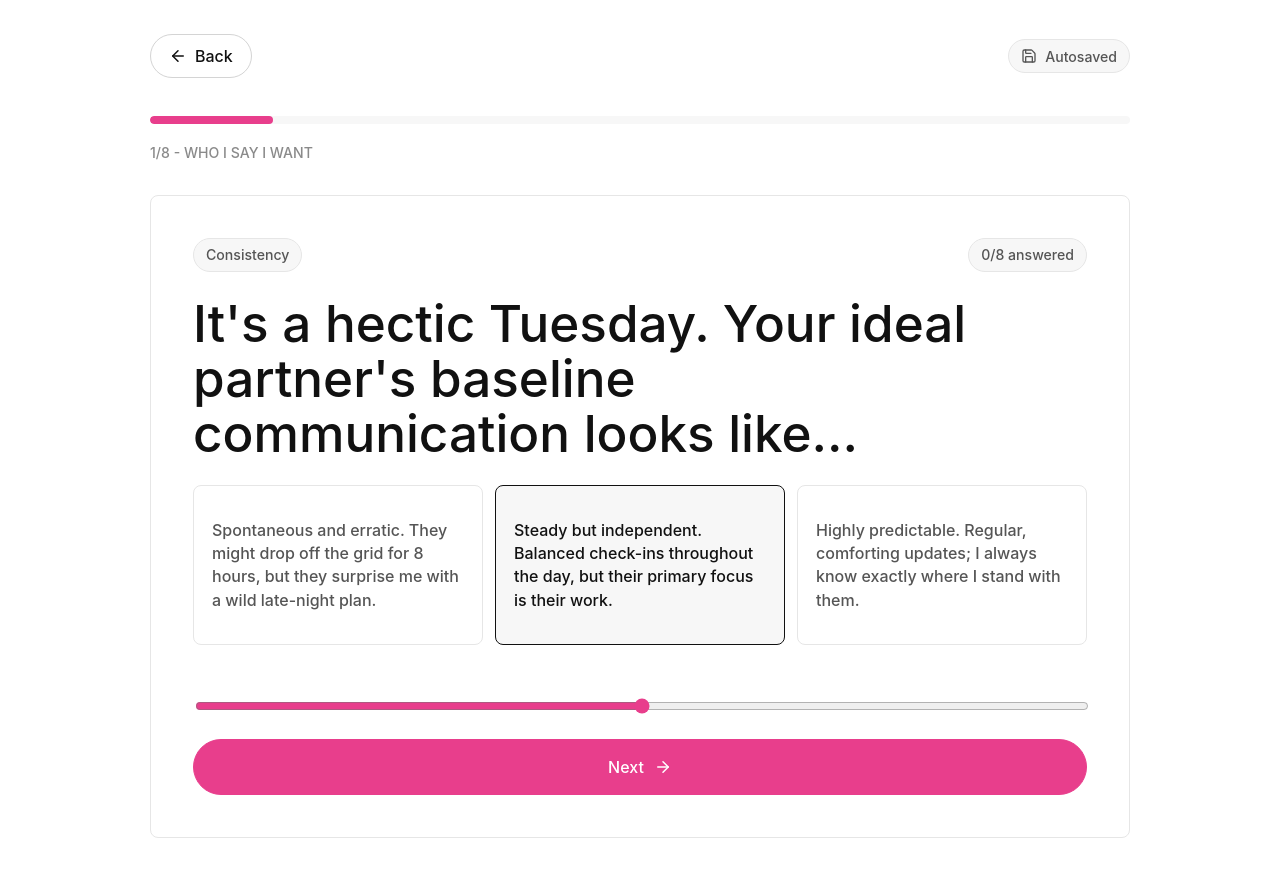
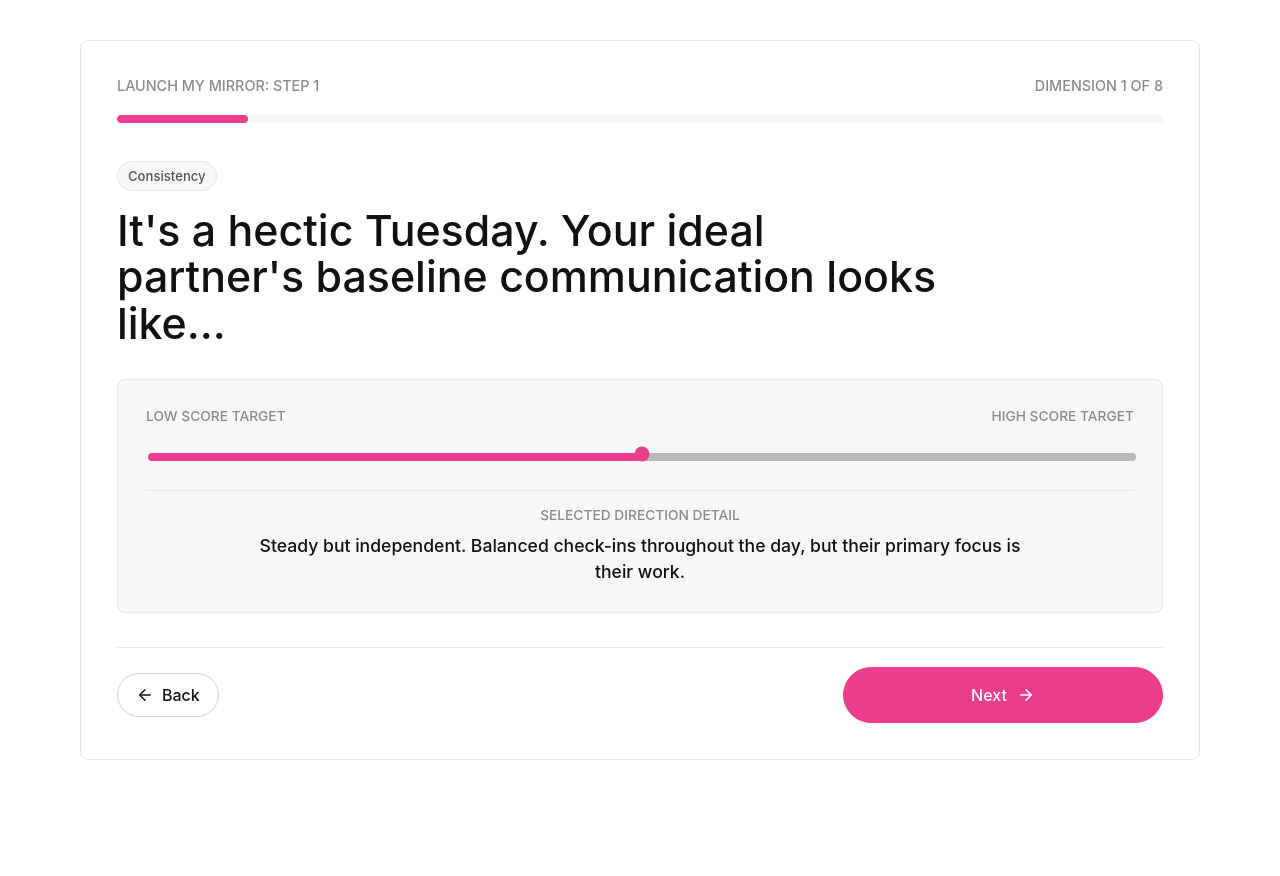
Before and after one commit to snepraj2709/Dating-Mirage, a React (Vite) app: page / in a window 1280 px wide. Both pictures are taken after a click on the button "Start". Shown: the top 876 px of the page. After the commit the page ends 800 px from the top, so only its background shows below. Built offline with nearby package versions, Linux system fonts and the light colour scheme; no server answers.

Commit message:
step 1 card design locked

```diff
--- a/src/components/Step1IdealFlow.tsx
+++ b/src/components/Step1IdealFlow.tsx
@@ -1,5 +1,5 @@
-import { useMemo, useState } from 'react';
-import { ArrowLeft, ArrowRight, Save } from 'lucide-react';
+import { type CSSProperties, useMemo, useState } from 'react';
+import { ArrowLeft, ArrowRight } from 'lucide-react';
 import { sliderQuestions } from '../data/datingMirrorContent';
 import { baselineVector, clampScore } from '../lib/scoring';
 import { loadIdealDraft, saveIdealDraft } from '../lib/localState';
@@ -23,7 +23,6 @@ export function Step1IdealFlow({ isSaving, saveError, onBack, onComplete }: Step
   const value = answers[question.key] ?? 5.5;
   const progress = activeIndex + 1;
   const isLast = activeIndex === sliderQuestions.length - 1;
-  const completedCount = sliderQuestions.filter((item) => answers[item.key] !== undefined).length;
 
   const updateAnswer = (key: DimensionKey, rawValue: number) => {
     const nextValue = clampScore(rawValue);
@@ -57,60 +56,41 @@ export function Step1IdealFlow({ isSaving, saveError, onBack, onComplete }: Step
     setActiveIndex((index) => index - 1);
   };
 
-  const highlightClass = value < 4 ? 'left' : value > 7 ? 'right' : 'center';
+  const selectedDetail =
+    value < 4
+      ? question.leftAnchor
+      : value > 7
+        ? question.rightAnchor
+        : question.centerAnchor;
+  const scorePercent = ((value - 1) / 9) * 100;
 
   return (
-    <main className="flow-screen">
-      <div className="flow-topbar">
-        <button className="ghost-button" onClick={goPrevious}>
-          <ArrowLeft size={18} />
-          {activeIndex === 0 ? 'Back' : 'Previous'}
-        </button>
-        <div className="progress-chip">
-          <Save size={16} />
-          Autosaved
-        </div>
+    <main className="flow-screen ideal-flow-screen">
+      <section className="question-stage" aria-labelledby="ideal-title">
+        <article className="question-card">
+          <div className="question-card-header">
+            <span>Launch my mirror: Step 1</span>
+            <span>
+              Dimension {progress} of {sliderQuestions.length}
+            </span>
           </div>
 
-      <section className="question-stage" aria-labelledby="ideal-title">
           <div className="progress-rail" aria-label={`Question ${progress} of ${sliderQuestions.length}`}>
             <span style={{ width: `${(progress / sliderQuestions.length) * 100}%` }} />
           </div>
-        <p className="eyebrow">
-          {progress}/{sliderQuestions.length} - Who I Say I Want
-        </p>
-        <article className="question-card">
-          <div className="question-card-header">
+
+          <div className="question-card-body">
             <span className="dimension-token">{question.title}</span>
-            <span className="completed-token">{completedCount}/8 answered</span>
-          </div>
             <h2 id="ideal-title">{question.scenario}</h2>
-
-          <div className={`anchor-grid anchor-${highlightClass}`}>
-            <button
-              className="anchor-copy"
-              aria-label="Choose the left anchor"
-              onClick={() => updateAnswer(question.key, 1)}
-            >
-              {question.leftAnchor}
-            </button>
-            <button
-              className="anchor-copy center-anchor"
-              aria-label="Choose the center anchor"
-              onClick={() => updateAnswer(question.key, 5.5)}
-            >
-              {question.centerAnchor}
-            </button>
-            <button
-              className="anchor-copy"
-              aria-label="Choose the right anchor"
-              onClick={() => updateAnswer(question.key, 10)}
-            >
-              {question.rightAnchor}
-            </button>
           </div>
 
-          <div className="slider-wrap">
+          <div className="score-detail-panel">
+            <div className="score-target-row">
+              <span>Low score target</span>
+              <span>High score target</span>
+            </div>
+
+            <div className="score-track">
               <input
                 aria-label={`Preference slider for ${question.title}`}
                 type="range"
@@ -118,16 +98,29 @@ export function Step1IdealFlow({ isSaving, saveError, onBack, onComplete }: Step
                 max="10"
                 step="0.1"
                 value={value}
+                style={{ '--score-percent': `${scorePercent}%` } as CSSProperties}
                 onChange={(event) => updateAnswer(question.key, Number(event.target.value))}
               />
             </div>
 
+            <div className="selected-detail">
+              <span>Selected direction detail</span>
+              <strong>{selectedDetail}</strong>
+            </div>
+          </div>
+
           {saveError && <p className="inline-error">{saveError}</p>}
 
+          <div className="question-card-footer">
+            <button className="ghost-button" onClick={goPrevious}>
+              <ArrowLeft size={18} />
+              {activeIndex === 0 ? 'Back' : 'Previous'}
+            </button>
             <button className="primary-button flow-continue" onClick={goNext} disabled={isSaving}>
               {isSaving ? 'Saving your mirror...' : isLast ? 'Lock my ideal' : 'Next'}
               <ArrowRight size={18} />
             </button>
+          </div>
         </article>
       </section>
     </main>
--- a/src/styles.css
+++ b/src/styles.css
@@ -429,6 +429,14 @@ p {
   padding: 24px 0 48px;
 }
 
+.ideal-flow-screen {
+  display: grid;
+  width: min(1120px, calc(100% - 32px));
+  align-content: center;
+  min-height: 100svh;
+  padding: clamp(12px, 3vh, 28px) 0;
+}
+
 .flow-topbar {
   display: flex;
   min-height: 64px;
@@ -439,8 +447,7 @@ p {
 }
 
 .progress-chip,
-.dimension-token,
-.completed-token {
+.dimension-token {
   display: inline-flex;
   min-height: 34px;
   align-items: center;
@@ -459,6 +466,10 @@ p {
   gap: 18px;
 }
 
+.ideal-flow-screen .question-stage {
+  gap: 0;
+}
+
 .progress-rail {
   height: 8px;
   overflow: hidden;
@@ -476,74 +487,139 @@ p {
 
 .question-card {
   position: relative;
-  overflow: hidden;
-}
-
-.question-card  h2 {
+  overflow: visible;
+}
+
+.question-card h2 {
   max-width: 820px;
-  font-size: clamp(1.7rem, 4vw, 3.25rem);
+  font-size: clamp(1.6rem, 3.35vw, 2.75rem);
   line-height: 1.08;
+}
+
+.ideal-flow-screen .question-card {
+  display: grid;
+  min-height: min(720px, calc(100svh - clamp(24px, 6vh, 56px)));
+  max-height: calc(100svh - clamp(24px, 6vh, 56px));
+  align-content: space-between;
+  gap: clamp(16px, 2.2vh, 28px);
+  padding: clamp(20px, 3vw, 36px);
 }
 
 .question-card-header {
   display: flex;
-  flex-wrap: wrap;
   align-items: center;
   justify-content: space-between;
-  gap: 10px;
-  margin-bottom: 24px;
-}
-
-.anchor-grid {
-  display: grid;
-  grid-template-columns: repeat(3, minmax(0, 1fr));
-  gap: 12px;
-  margin: 24px 0;
-}
-
-.anchor-copy {
-  min-height: 160px;
+  gap: 16px;
+  color: var(--color-text-muted);
+  font-size: 0.9rem;
+  letter-spacing: 0;
+  text-transform: uppercase;
+}
+
+.ideal-flow-screen .progress-rail {
+  margin-top: -12px;
+}
+
+.question-card-body {
+  display: grid;
+  max-width: 860px;
+  gap: clamp(14px, 2vh, 20px);
+}
+
+.ideal-flow-screen .dimension-token {
+  width: fit-content;
+  justify-self: start;
+  min-height: 30px;
+  padding: 0 10px;
+  font-size: 0.82rem;
+}
+
+.score-detail-panel {
+  display: grid;
+  gap: clamp(14px, 2vh, 20px);
   border: 1px solid var(--color-border);
   border-radius: 8px;
-  background: var(--color-surface);
-  padding: 18px;
-  color: var(--color-text-secondary);
+  background: var(--color-surface-muted);
+  padding: clamp(18px, 2.6vw, 28px);
+}
+
+.score-target-row {
+  display: flex;
+  align-items: center;
+  justify-content: space-between;
+  gap: 16px;
+  color: var(--color-text-muted);
+  font-size: 0.86rem;
+  letter-spacing: 0;
+  text-transform: uppercase;
+}
+
+.score-track {
+  display: grid;
+  align-items: center;
+  min-height: 34px;
+}
+
+.score-track input[type="range"] {
+  --score-percent: 50%;
+  width: 100%;
+  accent-color: var(--color-accent);
+}
+
+.score-track input[type="range"]::-webkit-slider-runnable-track {
+  height: 8px;
+  border-radius: 999px;
+  background: linear-gradient(
+    to right,
+    var(--color-accent) 0 var(--score-percent),
+    var(--color-border-strong) var(--score-percent) 100%
+  );
+}
+
+.score-track input[type="range"]::-webkit-slider-thumb {
+  width: 22px;
+  height: 22px;
+  margin-top: -7px;
+}
+
+.score-track input[type="range"]::-moz-range-track {
+  height: 8px;
+  border-radius: 999px;
+  background: var(--color-border-strong);
+}
+
+.score-track input[type="range"]::-moz-range-progress {
+  height: 8px;
+  border-radius: 999px;
+  background: var(--color-accent);
+}
+
+.score-track input[type="range"]::-moz-range-thumb {
+  width: 22px;
+  height: 22px;
+}
+
+.selected-detail {
+  display: grid;
+  gap: 10px;
+  border-top: 1px solid var(--color-border);
+  padding-top: clamp(14px, 2vh, 20px);
+  text-align: center;
+}
+
+.selected-detail > span {
+  color: var(--color-text-muted);
+  font-size: 0.86rem;
+  letter-spacing: 0;
+  text-transform: uppercase;
+}
+
+.selected-detail strong {
+  max-width: 780px;
+  margin: 0 auto;
+  color: var(--color-text);
+  font-size: clamp(0.98rem, 1.5vw, 1.1rem);
   line-height: 1.45;
-  text-align: left;
-  transition:
-    border-color 160ms ease,
-    background 160ms ease,
-    color 160ms ease;
-}
-
-.anchor-copy:hover {
-  border-color: var(--color-text);
-  background: var(--color-surface-muted);
-  color: var(--color-text);
-}
-
-.anchor-left .anchor-copy:first-child,
-.anchor-center .center-anchor,
-.anchor-right .anchor-copy:last-child {
-  border-color: var(--color-text);
-  background: var(--color-surface-muted);
-  color: var(--color-text);
-}
-
-.slider-wrap {
-  position: relative;
-  padding: 18px 0 12px;
-}
-
-.slider-wrap input[type="range"] {
-  width: 100%;
-  height: 34px;
-  accent-color: var(--color-accent);
-}
-
-.slider-wrap input[type="range"]::-webkit-slider-thumb {
-  width: 30px;
-  height: 30px;
 }
 
 .inline-error {
@@ -555,6 +631,19 @@ p {
 .flow-continue {
   width: 100%;
   min-height: 56px;
+}
+
+.question-card-footer {
+  display: flex;
+  align-items: center;
+  justify-content: space-between;
+  gap: 18px;
+  border-top: 1px solid var(--color-border);
+  padding-top: clamp(16px, 2.4vh, 22px);
+}
+
+.question-card-footer .flow-continue {
+  width: min(320px, 100%);
 }
 
 .share-screen,
@@ -1346,12 +1435,72 @@ p {
     display: none;
   }
 
-  .anchor-grid {
-    grid-template-columns: 1fr;
-  }
-
-  .anchor-copy {
-    min-height: 124px;
+  .ideal-flow-screen {
+    width: min(100% - 24px, 560px);
+    align-content: start;
+    padding: 8px 0;
+  }
+
+  .ideal-flow-screen .question-card {
+    min-height: calc(100svh - 16px);
+    max-height: none;
+    gap: 14px;
+    padding: 18px;
+  }
+
+  .question-card-header,
+  .score-target-row,
+  .question-card-footer {
+    align-items: flex-start;
+    flex-direction: column;
+    gap: 10px;
+  }
+
+  .ideal-flow-screen .progress-rail {
+    margin-top: -2px;
+  }
+
+  .question-card h2 {
+    font-size: clamp(1.5rem, 8.5vw, 2.1rem);
+    line-height: 1.04;
+  }
+
+  .question-card-body {
+    gap: 12px;
+  }
+
+  .score-detail-panel {
+    gap: 12px;
+    padding: 16px;
+  }
+
+  .score-track {
+    min-height: 28px;
+  }
+
+  .selected-detail {
+    gap: 8px;
+    padding-top: 12px;
+    text-align: left;
+  }
+
+  .selected-detail strong {
+    font-size: 0.96rem;
+    line-height: 1.35;
+    margin: 0;
+  }
+
+  .question-card-footer {
+    padding-top: 12px;
+  }
+
+  .flow-continue {
+    min-height: 48px;
+  }
+
+  .question-card-footer .ghost-button,
+  .question-card-footer .flow-continue {
+    width: 100%;
   }
 
   .swipe-deck {
```
Lines whose indentation alone changed are shown as unchanged.
